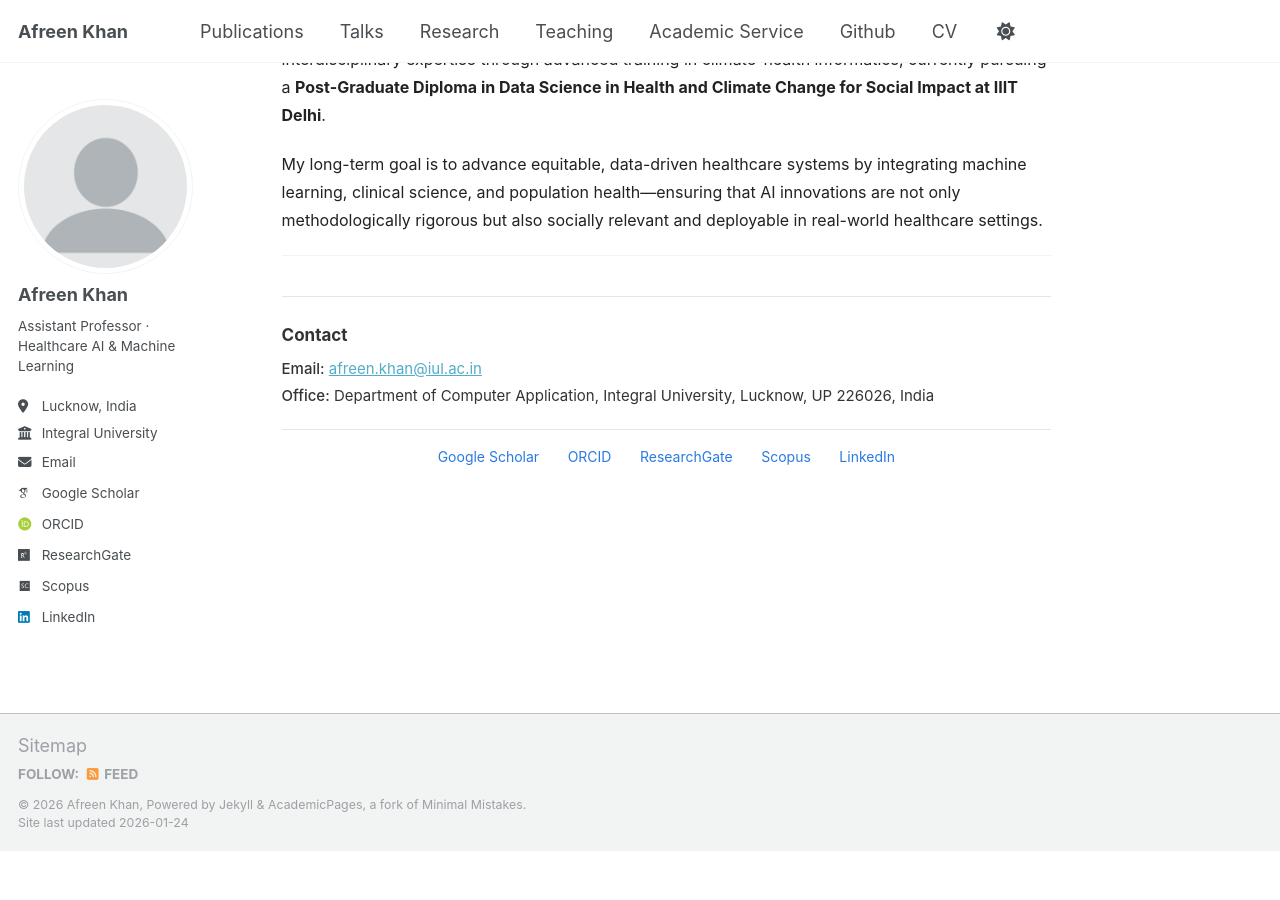
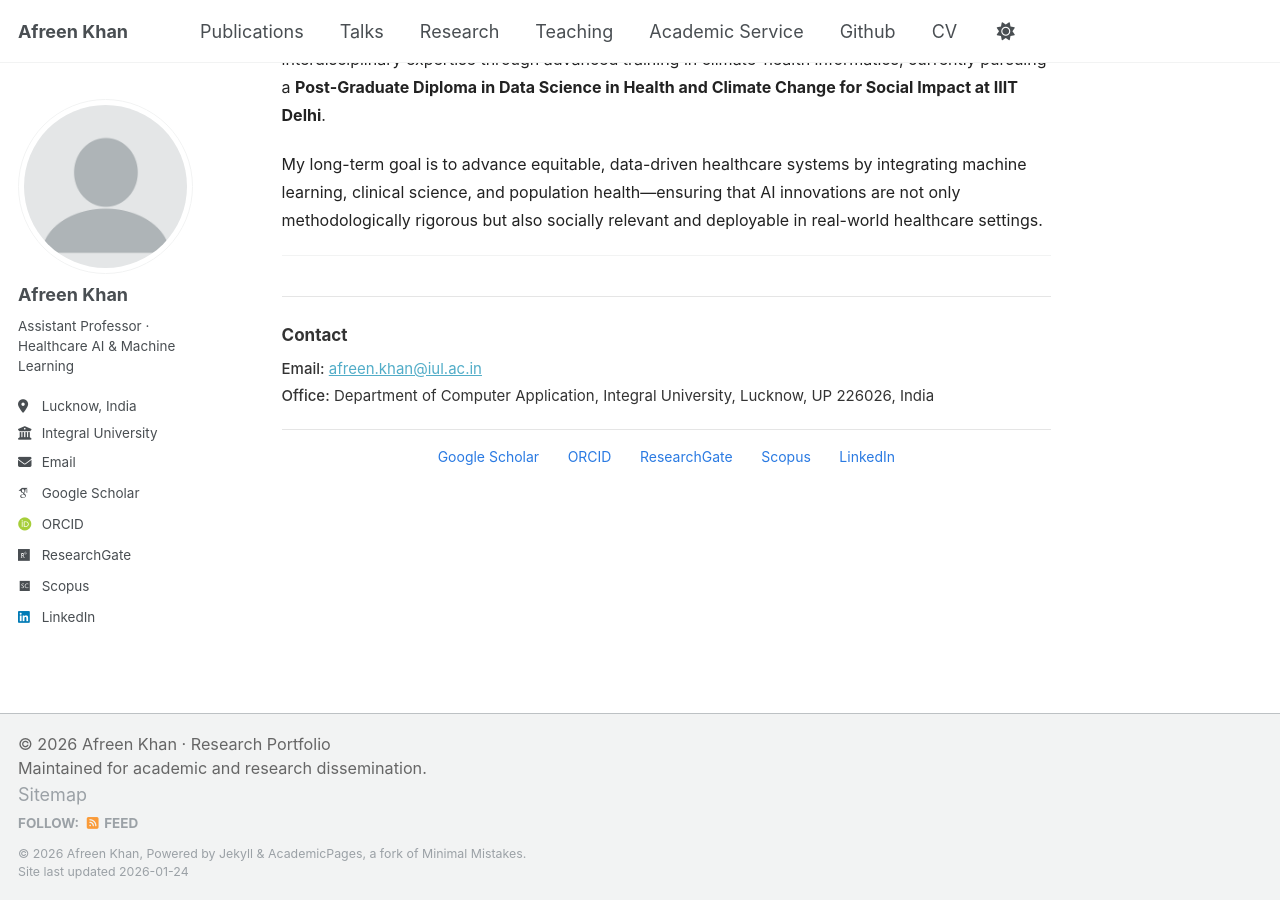
Before and after one commit to afreen-kh/afreen-kh.github.io, a Jekyll site: the page built from _pages/about.md, in a window 1280 px wide and 900 px high, scrolled down 1285 px. Built offline with Jekyll 4.4.1, drawn with Linux system fonts in a browser that asks for light colours; some web fonts are replaced; a script that is not in the unit is left out; before the commit the page ends 2136 px from its top, so only the background shows below that.

Commit message:
Update custom.html

```diff
--- a/_includes/footer/custom.html
+++ b/_includes/footer/custom.html
@@ -1,19 +1,25 @@
 <!-- start custom footer snippets -->
 
-<a href="/sitemap/">Sitemap</a>
+<div style="margin-top: 1em; font-size: 0.9em; color: #666;">
+  © {{ site.time | date: '%Y' }} Afreen Khan · Research Portfolio
+  <br/>
+  Maintained for academic and research dissemination.
+</div>
 
-<!-- Support for MatJax -->
+<a href="{{ site.baseurl }}/sitemap/">Sitemap</a>
+
+<!-- Support for MathJax -->
 <script defer src="https://cdnjs.cloudflare.com/polyfill/v3/polyfill.min.js?features=es6"></script>
 <script defer src="https://cdn.jsdelivr.net/npm/mathjax@3/es5/tex-mml-chtml.js" id="MathJax-script"></script>
 
 <!-- Support for Plotly -->
-<script defer src='https://cdnjs.cloudflare.com/ajax/libs/plotly.js/3.0.1/plotly.min.js'></script>
+<script defer src="https://cdnjs.cloudflare.com/ajax/libs/plotly.js/3.0.1/plotly.min.js"></script>
 
 <!-- Support for Mermaid -->
 <script type="module">
-    import mermaid from 'https://cdn.jsdelivr.net/npm/mermaid@11/dist/mermaid.esm.min.mjs';
-    mermaid.initialize({startOnLoad:true, theme:'default'});
-    await mermaid.run({querySelector:'code.language-mermaid'});
+  import mermaid from 'https://cdn.jsdelivr.net/npm/mermaid@11/dist/mermaid.esm.min.mjs';
+  mermaid.initialize({ startOnLoad: true, theme: 'default' });
+  await mermaid.run({ querySelector: 'code.language-mermaid' });
 </script>
 
 <!-- end custom footer snippets -->
```
